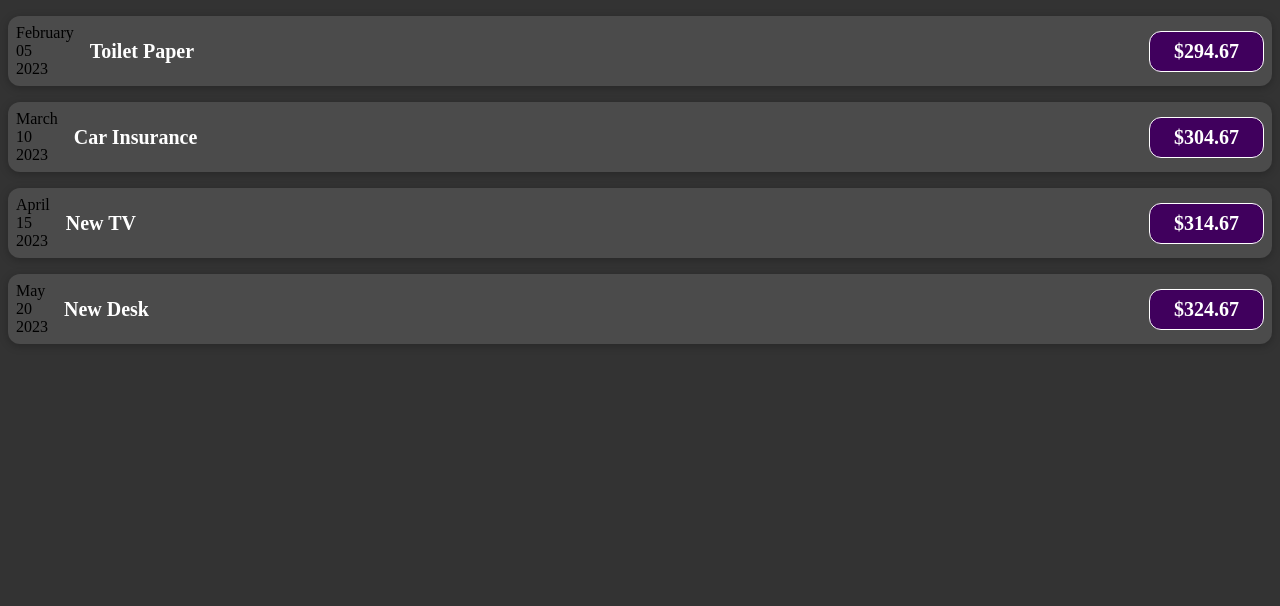
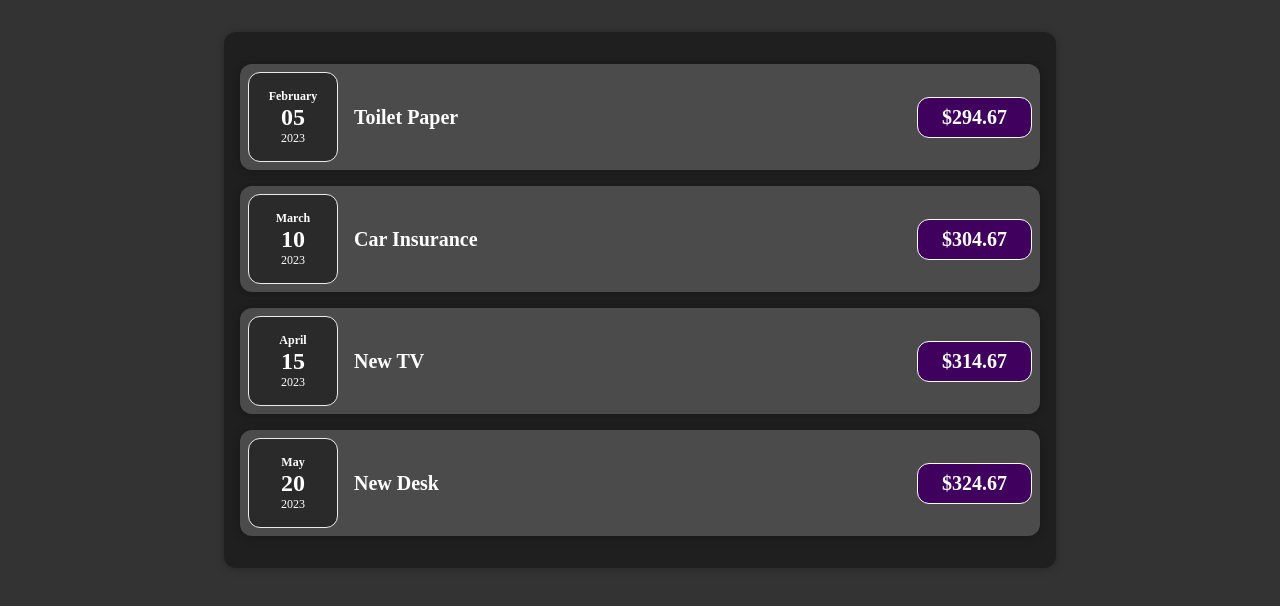
Before and after one commit to Nuscross/expense_project, a React (Create React App) app: page / in a window 1280 px wide. Shown: the top 606 px of the page. Built offline with nearby package versions, Linux system fonts and the light colour scheme.

Commit message:
Update 11 files

```diff
--- a/src/App.js
+++ b/src/App.js
@@ -1,4 +1,4 @@
-import ExpenseItem from "./components/ExpenseItem";
+import Expenses from "./components/Expenses/Expenses";
 
 function App() {
   const expenses = [
@@ -6,50 +6,31 @@
       id: "e1",
       title: "Toilet Paper",
       amount: "294.67",
-      date: new Date(2023, 1, 5)
+      date: new Date(2023, 1, 5),
     },
     {
       id: "e2",
       title: "Car Insurance",
       amount: "304.67",
-      date: new Date(2023, 2, 10)
+      date: new Date(2023, 2, 10),
     },
     {
       id: "e3",
       title: "New TV",
       amount: "314.67",
-      date: new Date(2023, 3, 15)
+      date: new Date(2023, 3, 15),
     },
     {
       id: "e4",
       title: "New Desk",
       amount: "324.67",
-      date: new Date(2023, 4, 20)
-    }
+      date: new Date(2023, 4, 20),
+    },
   ];
 
   return (
     <div>
-      <ExpenseItem
-        title={expenses[0].title}
-        amount={expenses[0].amount}
-        date={expenses[0].date}
-      ></ExpenseItem>
-      <ExpenseItem
-        title={expenses[1].title}
-        amount={expenses[1].amount}
-        date={expenses[1].date}
-      ></ExpenseItem>
-      <ExpenseItem
-        title={expenses[2].title}
-        amount={expenses[2].amount}
-        date={expenses[2].date}
-      ></ExpenseItem>
-      <ExpenseItem
-        title={expenses[3].title}
-        amount={expenses[3].amount}
-        date={expenses[3].date}
-      ></ExpenseItem>
+      <Expenses items={expenses} />
     </div>
   );
 }
--- a/src/components/ExpenseItem.js
+++ /dev/null
@@ -1,23 +0,0 @@
-import "./ExpenseItem.css";
-
-function ExpenseItem(props) {
-  const month = props.date.toLocaleString("en-US", { month: "long" });
-  const day = props.date.toLocaleString("en-US", { day: "2-digit" });
-  const year = props.date.getFullYear();
-
-  return (
-    <div className="expense-item">
-      <div>
-        <div>{month}</div>
-        <div>{day}</div>
-        <div>{year}</div>
-      </div>
-      <div className="expense-item__description">
-        <h2>{props.title}</h2>
-        <div className="expense-item__price">${props.amount}</div>
-      </div>
-    </div>
-  );
-}
-
-export default ExpenseItem;
--- /dev/null
+++ b/src/components/Expenses/ExpenseDate.css
@@ -0,0 +1,26 @@
+.expense-date {
+  display: flex;
+  flex-direction: column;
+  width: 5.5rem;
+  height: 5.5rem;
+  border: 1px solid #ececec;
+  background-color: #2a2a2a;
+  color: white;
+  border-radius: 12px;
+  align-items: center;
+  justify-content: center;
+}
+
+.expense-date__month {
+  font-size: 0.75rem;
+  font-weight: bold;
+}
+
+.expense-date__year {
+  font-size: 0.75rem;
+}
+
+.expense-date__day {
+  font-size: 1.5rem;
+  font-weight: bold;
+}
--- /dev/null
+++ b/src/components/Expenses/ExpenseDate.js
@@ -0,0 +1,17 @@
+import "./ExpenseDate.css";
+
+function ExpenseDate(props) {
+  const month = props.date.toLocaleString("en-US", { month: "long" });
+  const day = props.date.toLocaleString("en-US", { day: "2-digit" });
+  const year = props.date.getFullYear();
+
+  return (
+    <div className="expense-date">
+      <div className="expense-date__month">{month}</div>
+      <div className="expense-date__day">{day}</div>
+      <div className="expense-date__year">{year}</div>
+    </div>
+  );
+}
+
+export default ExpenseDate;
--- a/src/components/ExpenseItem.css
+++ b/src/components/Expenses/ExpenseItem.css
@@ -2,10 +2,10 @@
   display: flex;
   justify-content: space-between;
   align-items: center;
-  box-shadow: 0 2px 8px rgba(0, 0, 0, 0.25);
+  /* box-shadow: 0 2px 8px rgba(0, 0, 0, 0.25); */
   padding: 0.5rem;
   margin: 1rem 0;
-  border-radius: 12px;
+  /* border-radius: 12px; */
   background-color: #4b4b4b;
 }
 
--- /dev/null
+++ b/src/components/Expenses/ExpenseItem.js
@@ -0,0 +1,19 @@
+import ExpenseDate from "./ExpenseDate";
+import Card from "../UI/Card";
+import "./ExpenseItem.css";
+
+function ExpenseItem(props) {
+  return (
+    <Card className="expense-item">
+      <div>
+        <ExpenseDate date={props.date} />
+      </div>
+      <div className="expense-item__description">
+        <h2>{props.title}</h2>
+        <div className="expense-item__price">${props.amount}</div>
+      </div>
+    </Card>
+  );
+}
+
+export default ExpenseItem;
--- /dev/null
+++ b/src/components/Expenses/Expenses.css
@@ -0,0 +1,7 @@
+.expenses {
+  padding: 1rem;
+  background-color: rgb(31, 31, 31);
+  margin: 2rem auto;
+  width: 50rem;
+  max-width: 95%;
+}
--- /dev/null
+++ b/src/components/Expenses/Expenses.js
@@ -0,0 +1,32 @@
+import ExpenseItem from "./ExpenseItem";
+import Card from "../UI/Card";
+import "./Expenses.css";
+
+function Expenses(props) {
+  return (
+    <Card className="expenses">
+      <ExpenseItem
+        title={props.items[0].title}
+        amount={props.items[0].amount}
+        date={props.items[0].date}
+      />
+      <ExpenseItem
+        title={props.items[1].title}
+        amount={props.items[1].amount}
+        date={props.items[1].date}
+      />
+      <ExpenseItem
+        title={props.items[2].title}
+        amount={props.items[2].amount}
+        date={props.items[2].date}
+      />
+      <ExpenseItem
+        title={props.items[3].title}
+        amount={props.items[3].amount}
+        date={props.items[3].date}
+      />
+    </Card>
+  );
+}
+
+export default Expenses;
--- /dev/null
+++ b/src/components/UI/Card.css
@@ -0,0 +1,4 @@
+.card {
+  border-radius: 12px;
+  box-shadow: 0 1px 8px rgba(0, 0, 0, 0.25);
+}
--- /dev/null
+++ b/src/components/UI/Card.js
@@ -0,0 +1,8 @@
+import "./Card.css";
+
+function Card(props) {
+  const classes = "card " + props.className;
+  return <div className={classes}>{props.children}</div>;
+}
+
+export default Card;
```
